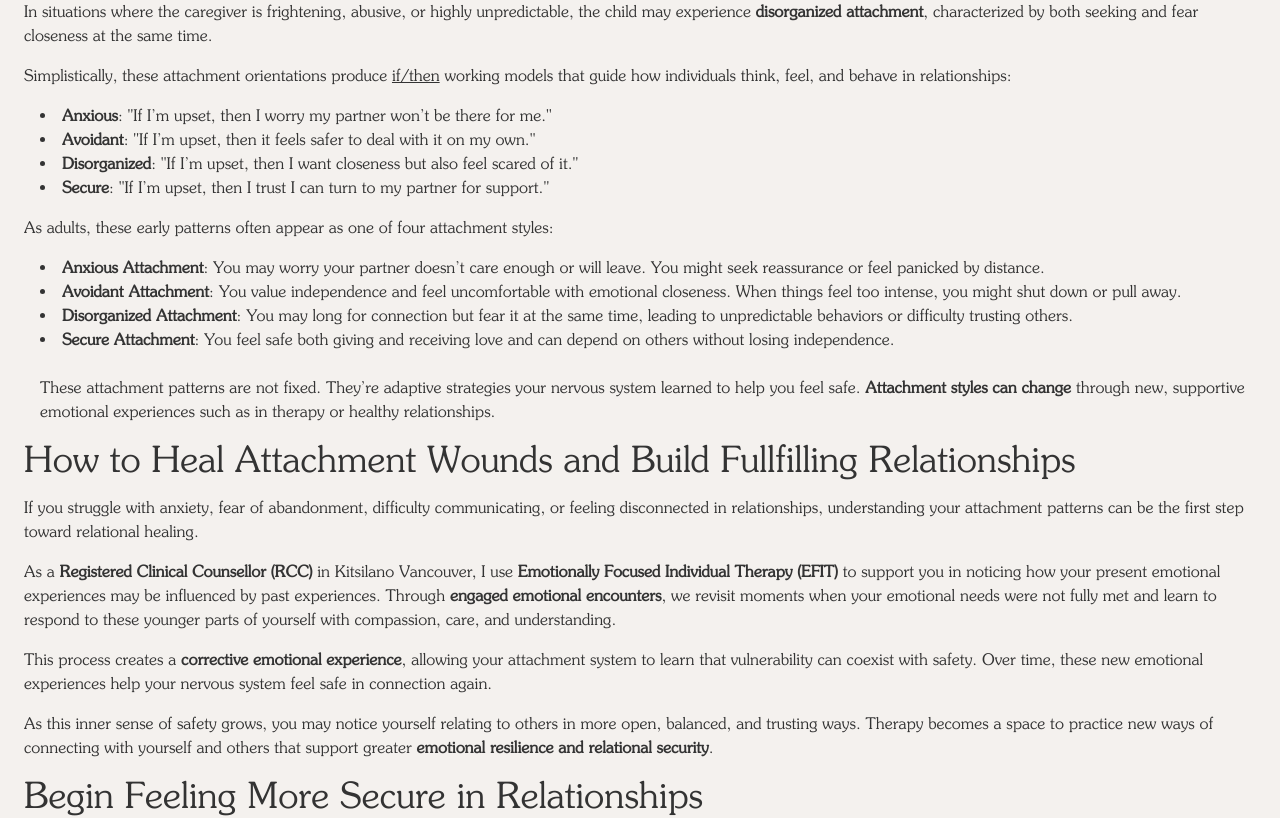
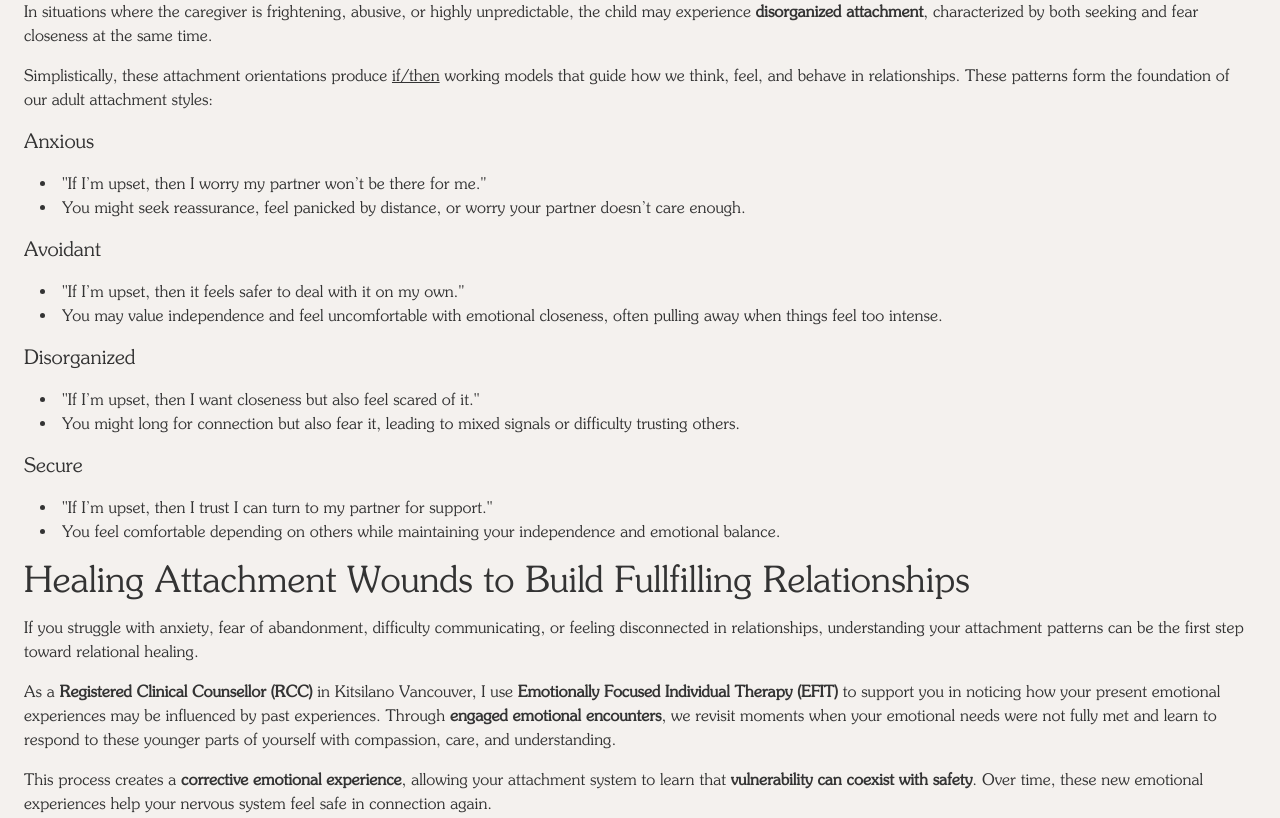
Before and after one commit to dragonprevost/cheyenne-ling-counselling, a Next.js app: page /blog/attachment_theory in a window 1280 px wide. Shown: the part 1640-2458 px from the top of the page. Built offline with nearby package versions, Linux system fonts and the light colour scheme.

Commit message:
Finalized second blog post

```diff
--- a/src/app/blog/attachment_theory/page.tsx
+++ b/src/app/blog/attachment_theory/page.tsx
@@ -31,7 +31,6 @@ const MainContent = () => {
       </h1>
       <p>
         Conflict in relationships can stir up powerful emotions such as fear, anger, and sadness because they activate our deepest attachment needs for closeness and safety. If you find yourself shutting down, withdrawing, or fearing emotional intimacy, it’s often not that you’re &quot;<ParagraphLink href="/blog/understanding_emotions_in_relationships">too emotional</ParagraphLink>.&quot; More likely, your body is remembering pain or rejection from the past and reverting to protective patterns that once helped you cope.
-        our need for emotional closeness and security is wired deep within us.
       </p>
       <p>
         As infants and children, we rely on our caregivers to comfort us, help us regulate our emotions, and keep us safe. Through this process of <b>co-regulation</b>, we gradually learn how to soothe ourselves and feel secure. Over time, these early experiences shape our internal understanding or <ParagraphLink href="https://pmc.ncbi.nlm.nih.gov/articles/PMC11010316/">working model</ParagraphLink>, of how relationships function.
@@ -53,50 +52,42 @@ Attachment theory describes that early experiences with caregivers shape our emo
 <p>Alternatively, if a caregiver is sometimes responsive and loving but other times unavailable, the child may become unsure whether their needs will be met. In this case, they may hyper-focus on the caregiver, seeking attention and reassurance, which can lead to <b>anxious attachment</b>.</p>
 <p>In situations where the caregiver is frightening, abusive, or highly unpredictable, the child may experience <b>disorganized attachment</b>, characterized by both seeking and fear closeness at the same time.
 </p>
-<p>Simplistically, these attachment orientations produce <ParagraphLink href="https://pmc.ncbi.nlm.nih.gov/articles/PMC4845754/">if/then</ParagraphLink> working models that guide how individuals think, feel, and behave in relationships:</p>
-
+<p>Simplistically, these attachment orientations produce <ParagraphLink href="https://pmc.ncbi.nlm.nih.gov/articles/PMC4845754/">if/then</ParagraphLink> working models that guide how we think, feel, and behave in relationships. These patterns form the foundation of our adult attachment styles:</p>
+  <h3 className="text-xl">Anxious</h3>
       <ul className="list-disc list-inside ml-4">
+        <li>&quot;If I’m upset, then I worry my partner won’t be there for me.&quot;</li>
+        <li>You might seek reassurance, feel panicked by distance, or worry your partner doesn’t care enough.</li>
+      </ul>
+  <h3 className="text-xl">Avoidant</h3>
+      <ul className="list-disc list-inside ml-4">
+        <li>&quot;If I’m upset, then it feels safer to deal with it on my own.&quot;</li>
         <li>
-        <b>Anxious</b>: &quot;If I’m upset, then I worry my partner won’t be there for me.&quot;
-        </li>
-        <li>
-        <b>Avoidant</b>: &quot;If I’m upset, then it feels safer to deal with it on my own.&quot;
-        </li>
-        <li>
-         <b>Disorganized</b>: &quot;If I’m upset, then I want closeness but also feel scared of it.&quot;
-        </li>
-        <li>
-        <b>Secure</b>: &quot;If I’m upset, then I trust I can turn to my partner for support.&quot;
+          You may value independence and feel uncomfortable with emotional closeness, often pulling away when things feel too intense.
         </li>
       </ul>
-      <p>
-        As adults, these early patterns often appear as one of four attachment styles:
-      </p>
-         <ul className="list-disc list-inside ml-4">
+  <h3 className="text-xl">Disorganized</h3>
+      <ul className="list-disc list-inside ml-4">
+        <li>&quot;If I’m upset, then I want closeness but also feel scared of it.&quot;</li>
         <li>
-        <b>Anxious Attachment</b>: You may worry your partner doesn’t care enough or will leave. You might seek reassurance or feel panicked by distance.
+          You might long for connection but also fear it, leading to mixed signals or difficulty trusting others.
         </li>
+      </ul>
+  <h3 className="text-xl">Secure</h3>
+      <ul className="list-disc list-inside ml-4">
+        <li>&quot;If I’m upset, then I trust I can turn to my partner for support.&quot;</li>
         <li>
-        <b>Avoidant Attachment</b>: You value independence and feel uncomfortable with emotional closeness. When things feel too intense, you might shut down or pull away.
+          You feel comfortable depending on others while maintaining your independence and emotional balance.
         </li>
-        <li>
-         <b>Disorganized Attachment</b>: You may long for connection but fear it at the same time, leading to unpredictable behaviors or difficulty trusting others.
-        </li>
-        <li>
-        <b>Secure Attachment</b>: You feel safe both giving and receiving love and can depend on others without losing independence.
-        </li>
-        <br/>
-        <p>These attachment patterns are not fixed. They’re adaptive strategies your nervous system learned to help you feel safe. <b>Attachment styles can change</b> through new, supportive emotional experiences such as in therapy or healthy relationships.</p>
       </ul>
       <h1 className="text-4xl text-primary">
-        How to Heal Attachment Wounds and Build Fullfilling Relationships
+        Healing Attachment Wounds to Build Fullfilling Relationships
       </h1>
       <p>
 If you struggle with anxiety, fear of abandonment, difficulty communicating, or feeling disconnected in relationships, understanding your attachment patterns can be the first step toward relational healing.      </p>
       <p>
 As a <b>Registered Clinical Counsellor (RCC)</b> in Kitsilano Vancouver, I use <b>Emotionally Focused Individual Therapy (EFIT)</b> to support you in noticing how your present emotional experiences may be influenced by past experiences. Through <b>engaged emotional encounters</b>, we revisit moments when your emotional needs were not fully met and learn to respond to these younger parts of yourself with compassion, care, and understanding.      </p>
       <p>
-This process creates a <b>corrective emotional experience</b>, allowing your attachment system to learn that vulnerability can coexist with safety. Over time, these new emotional experiences help your nervous system feel safe in connection again.      </p>
+This process creates a <b>corrective emotional experience</b>, allowing your attachment system to learn that <b>vulnerability can coexist with safety</b>. Over time, these new emotional experiences help your nervous system feel safe in connection again.      </p>
 <p>As this inner sense of safety grows, you may notice yourself relating to others in more open, balanced, and trusting ways. Therapy becomes a space to practice new ways of connecting with yourself and others that support greater <b>emotional resilience and relational security</b>.</p>
       <h1 className="text-4xl text-primary">
         Begin Feeling More Secure in Relationships
--- a/src/app/blog/page.tsx
+++ b/src/app/blog/page.tsx
@@ -62,16 +62,16 @@ const MainContent = () => {
   return (
     <div className="grid gap-8 sm:grid-cols-2 lg:grid-cols-3">
         <BlogPostPreview
+          href={"blog/attachment_theory"}
+          image={attacmentImage}
+          title={"Why You Pull Away or Hold On Too Tight: How Attachment Styles Shape Your Relationships"}
+          description={"Do you pull away or feel ‘too emotional’ in relationships? Discover how counselling in Kitsilano, Vancouver or online can help you build secure, connected relationships."}
+        />
+        <BlogPostPreview
           href={"blog/understanding_emotions_in_relationships"}
           image={coupleSunsetImage}
           title={"Feeling ‘Too Emotional’ in Your Relationship? Understanding Why Your Emotions Can Feel So Intense"}
           description={"Feeling overwhelmed in your relationship? Discover how past experiences may be impacting your current relationships and emotions and how online counselling can help."}
-        />
-        <BlogPostPreview
-          href={"blog/attachment_theory"}
-          image={attacmentImage}
-          title={"Why You Pull Away or Hold On Too Tight: How Attachment Styles Shape Your Relationships"}
-          description={"Do you pull away or feel ‘too emotional’ in relationships? Discover how counselling in Kitsilano, Vancouver or online can help you build secure, connected relationships."}
         />
     </div>
   );
```
